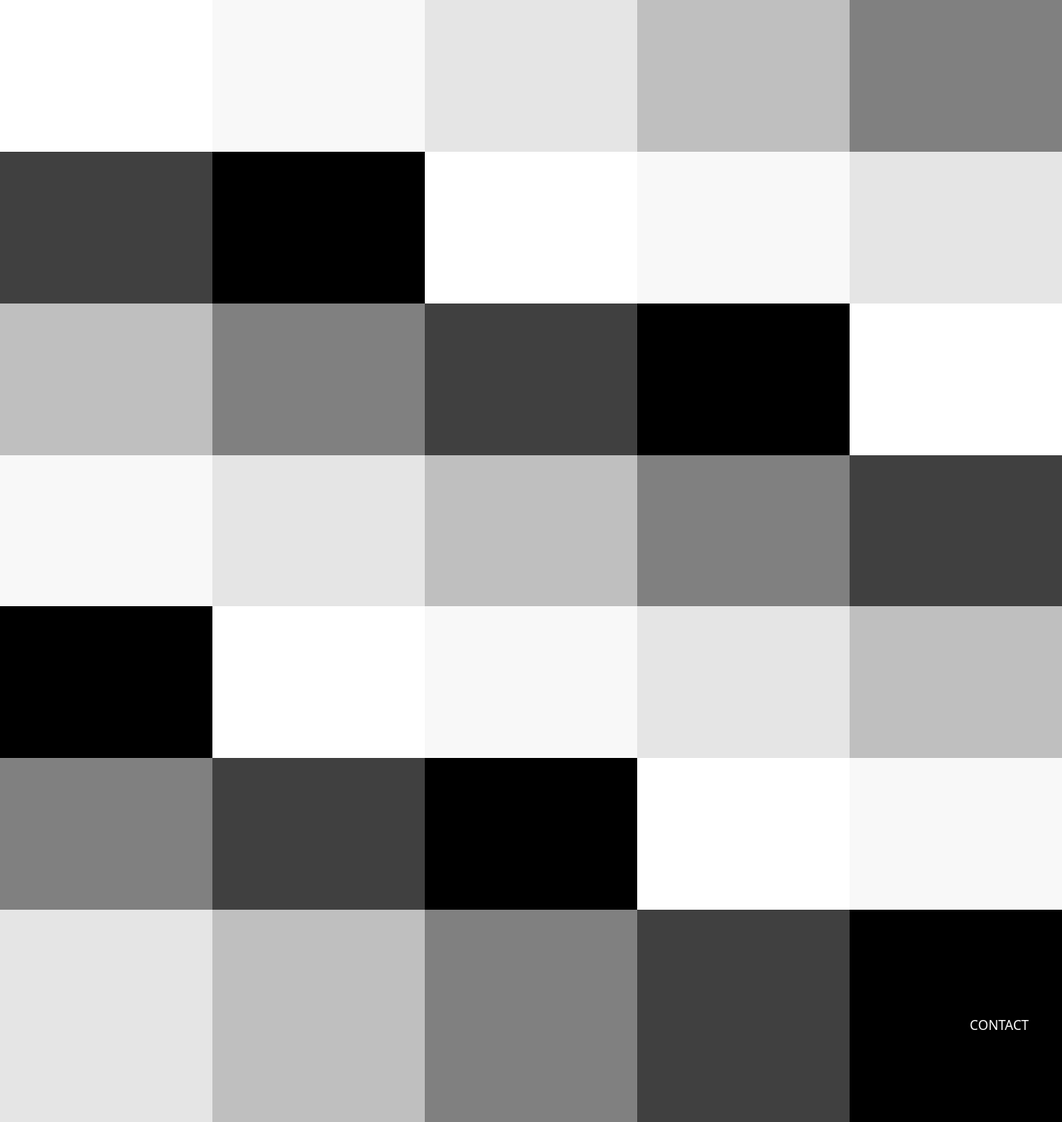
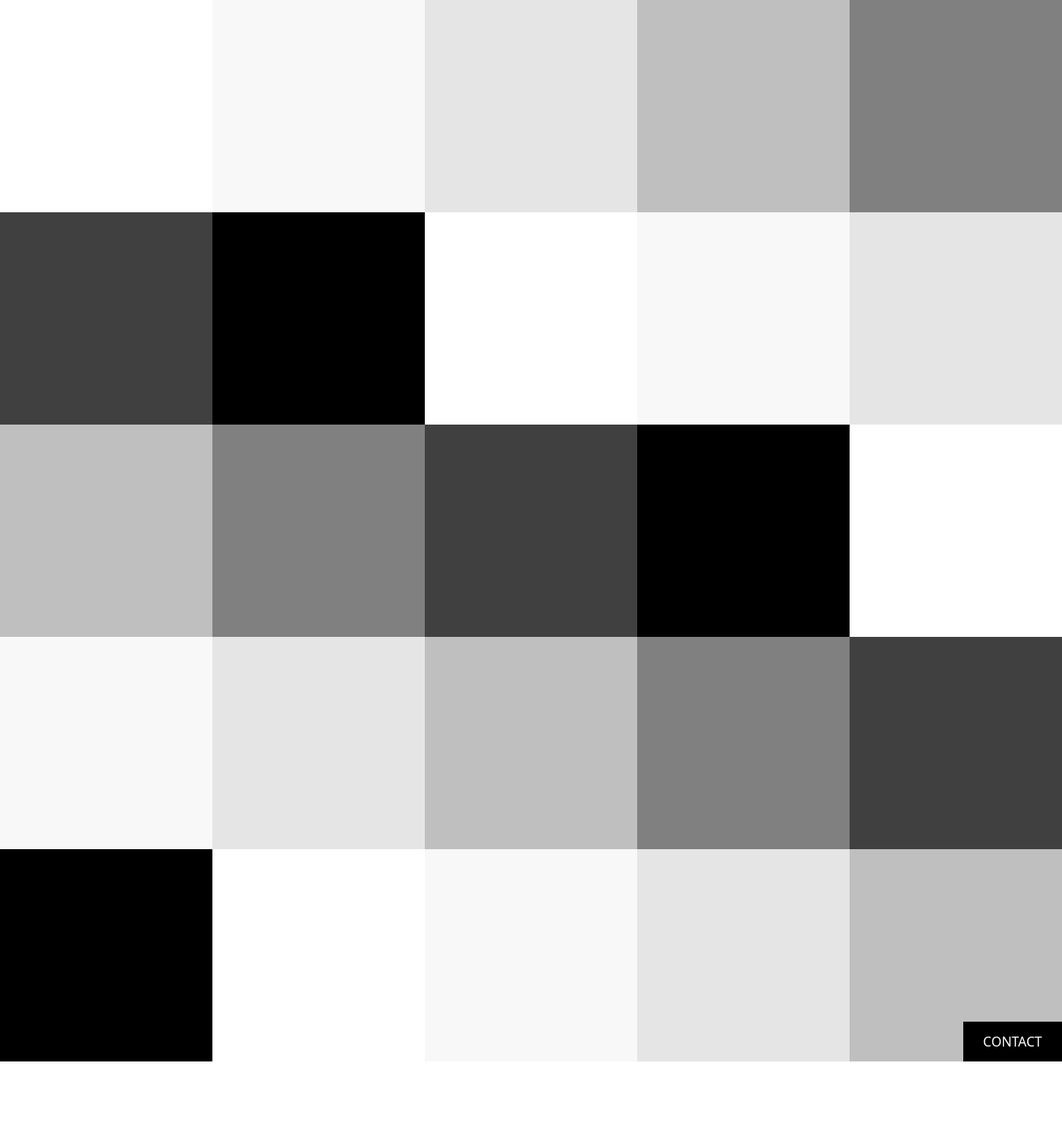
Before and after one commit to MaxAdams1997/render-deployment, a FastAPI app: page / in a window 1280 px wide. Shown: the part 42-1395 px from the top of the page at 83% size. After the commit the page ends 1322 px from the top, so only its background shows below. Run offline with FastAPI, Linux system fonts and the light colour scheme; some libraries are stand-ins or nearby versions.

Commit message:
commit 11

```diff
--- a/templates/index.html
+++ b/templates/index.html
@@ -22,14 +22,20 @@
     </header>
 
     <!-- Landing area with photo tiles - fills viewport below header -->
-    <main id="tiles-container" class="w-full" style="height: calc(100vh - 42px);">
-    <div id="tiles" class="w-full h-full grid gap-0" style="grid-auto-rows: 1fr; grid-template-columns: repeat(auto-fill, minmax(240px, 1fr));">
+    <main id="tiles-container" class="w-full overflow-y-auto" style="height: calc(100vh - 42px);">
+        <div id="tiles" class="w-full grid gap-0" style="grid-template-columns: repeat(auto-fill, minmax(240px, 1fr));">
+            <style>
+                #tiles > div {
+                    aspect-ratio: 1 / 1;
+                    width: 100%;
+                }
+            </style>
             <!-- tiles will be generated by JS to exactly fill the available grid (rows x cols) -->
         </div>
     </main>
 
     <!-- Floating Contact Button -->
-    <a href="/contact" class="fixed bottom-6 right-6 bg-black text-white px-4 py-2 rounded shadow-lg hover:bg-gray-800 transition-colors z-50">
+    <a href="/contact" class="fixed bottom-0 right-0 bg-black text-white px-6 py-3 hover:bg-gray-800 transition-colors z-50">
         CONTACT
     </a>
 
```
Also changed, not shown: templates/register.html (+2 -6 lines), templates/signin.html (+3 -6 lines).
